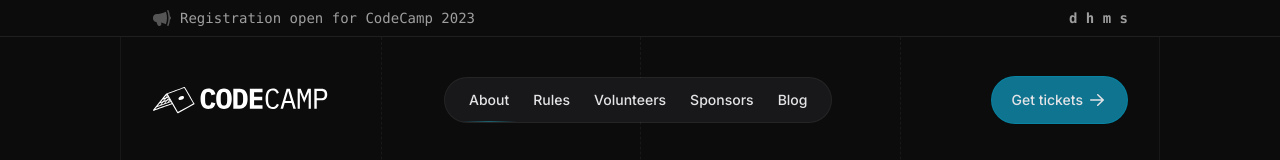
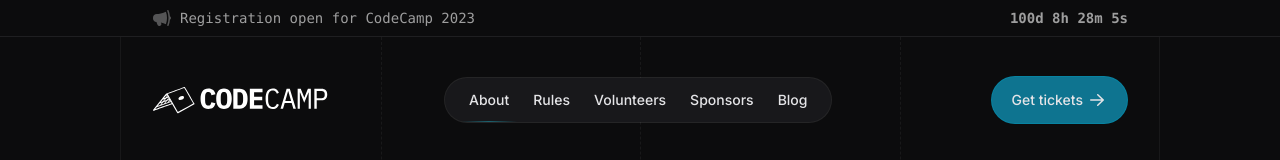
Before and after one commit to tech-threads/codecamp-website-new, a Next.js app: page / in a window 1280 px wide. Shown: the top 160 px of the page. Built offline with nearby package versions, Linux system fonts and the light colour scheme.

Commit message:
Update tickets link and timer header

```diff
--- a/src/pages/index.js
+++ b/src/pages/index.js
@@ -16,13 +16,13 @@ import Link from "next/link"
 export default function Home() {
   return (
     <Layout>
-      <TimerBanner targetDate={new Date("November 18, 2023")} />
+      <TimerBanner targetDate={new Date("November 15, 2024")} />
       <Wrapper>
         <Nav />
         <Hero
           headline="CodeCamp is Southern Utah&apos;s biggest coding event"
           subtitle="A hackathon experience for all ages, skill-levels, and experiences. Bring a laptop, an idea, and most importantly — bring your genius."
-          ctaLink="https://www.eventbrite.com/e/southern-utah-code-camp-2023-tickets-636694499387?aff=ebdssbdestsearch"
+          ctaLink="https://www.eventbrite.com/e/southern-utah-code-camp-2024-tickets-906828948797?aff=ebdssbdestsearch"
           ctaText="Get tickets"
         />
       </Wrapper>
```
